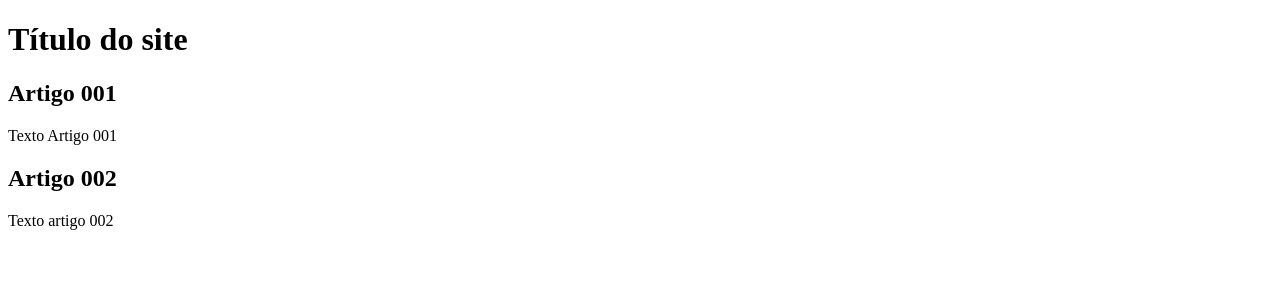
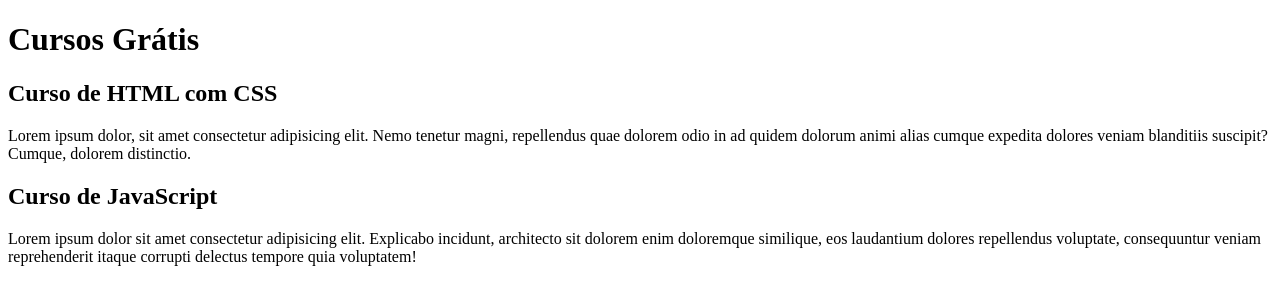
Before and after one commit to diego0010/Projeto-Site, a plain HTML site: page index.html in a window 1280 px wide. Drawn offline with Linux system fonts and the light colour scheme.

Commit message:
comecei a escrever o conteúdo

```diff
--- a/index.html
+++ b/index.html
@@ -8,15 +8,15 @@
 <body>
     <main>
         <header>
-            <h1>Título do site</h1>
+            <h1>Cursos Grátis</h1>
         </header>
         <article>
-            <h2>Artigo 001</h2>
-            <p>Texto Artigo 001</p>
+            <h2>Curso de HTML com CSS</h2>
+            <p>Lorem ipsum dolor, sit amet consectetur adipisicing elit. Nemo tenetur magni, repellendus quae dolorem odio in ad quidem dolorum animi alias cumque expedita dolores veniam blanditiis suscipit? Cumque, dolorem distinctio.</p>
         </article>
         <article>
-            <h2>Artigo 002</h2>
-            <p>Texto artigo 002</p>
+            <h2>Curso de JavaScript</h2>
+            <p>Lorem ipsum dolor sit amet consectetur adipisicing elit. Explicabo incidunt, architecto sit dolorem enim doloremque similique, eos laudantium dolores repellendus voluptate, consequuntur veniam reprehenderit itaque corrupti delectus tempore quia voluptatem!</p>
         </article>
     </main>
 </body>
```
